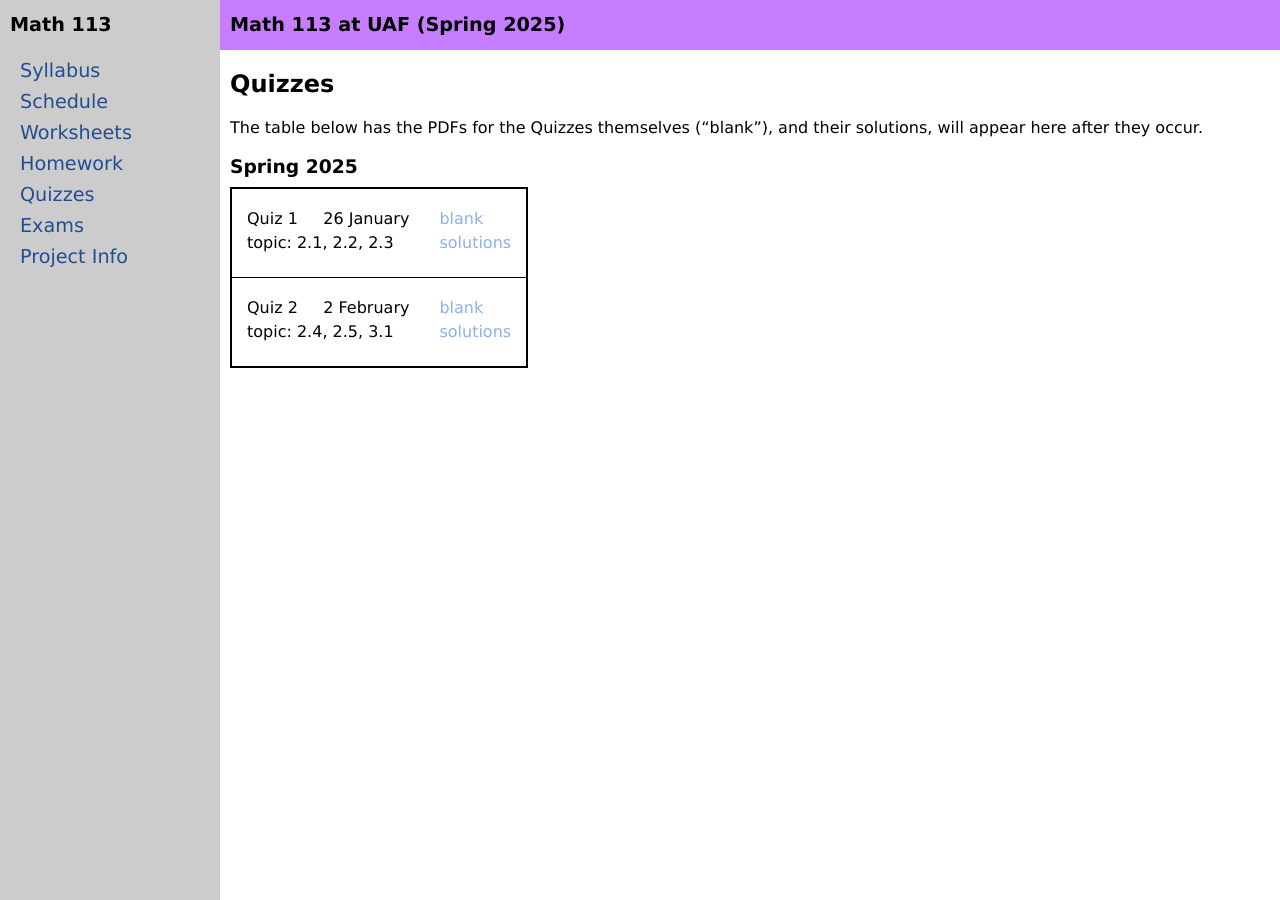
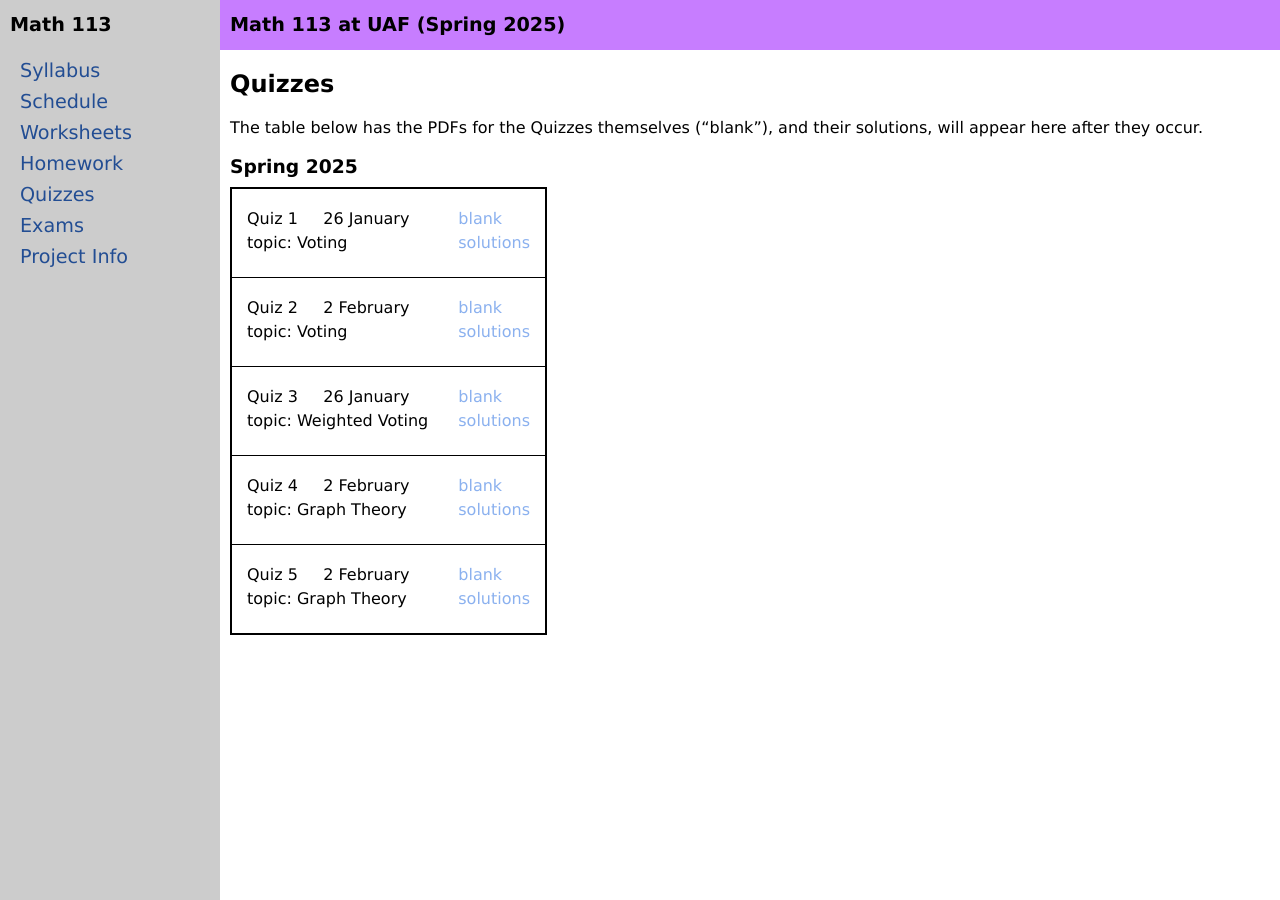
Before and after one commit to uaf-math/math113, a Jekyll site: the page built from quizzes.md, in a window 1280 px wide. Built offline with Jekyll 4.4.1, drawn with Linux system fonts in a browser that asks for light colours.

Commit message:
Update quizzesS25.yml

```diff
--- a/_data/quizzesS25.yml
+++ b/_data/quizzesS25.yml
@@ -3,11 +3,26 @@ home: assets/quizzes/S25
 quizzes:
 - name: Quiz 1
   date: 26 January
-  topic: 2.1, 2.2, 2.3
-  blank: quiz1.pdf
-  solutions: quiz1solns.pdf
+  topic: Voting
+  blank: M113-S25-Quiz-1.pdf
+  solutions: M113-S25-Quiz-1-s.pdf
 - name: Quiz 2
   date: 2 February
-  topic: 2.4, 2.5, 3.1
-  blank: quiz2.pdf
-  solutions: quiz2solns.pd
+  topic: Voting
+  blank:  M113-S25-Quiz-1.pdf
+  solutions: M113-S25-Quiz-2-s.pdf
+- name: Quiz 3
+  date: 26 January
+  topic: Weighted Voting
+  blank: M113-S25-Quiz-3.pdf
+  solutions: M113-S25-Quiz-3-s.pdf
+- name: Quiz 4
+  date: 2 February
+  topic: Graph Theory
+  blank:  M113-S25-Quiz-4.pdf
+  solutions: M113-S25-Quiz-4-s.pdf
+- name: Quiz 5
+  date: 2 February
+  topic: Graph Theory
+  blank:  M113-S25-Quiz-5.pdf
+  solutions: M113-S25-Quiz-5-s.pdf
```
